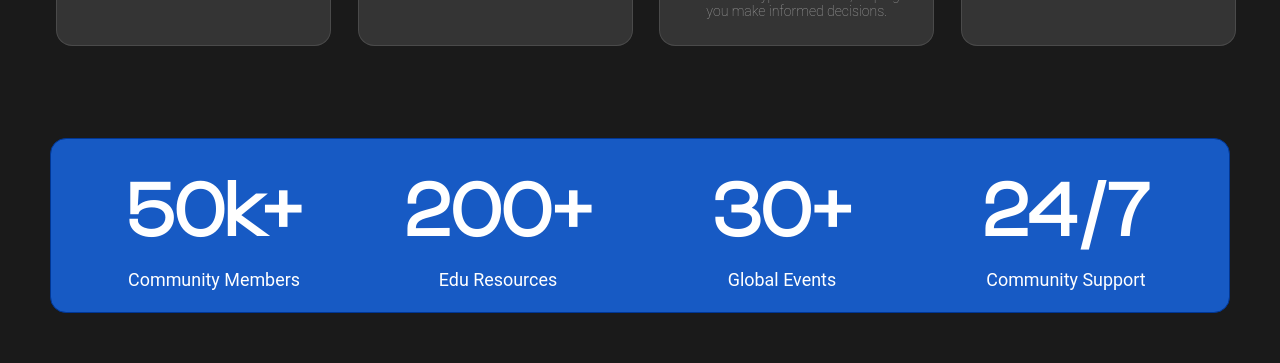
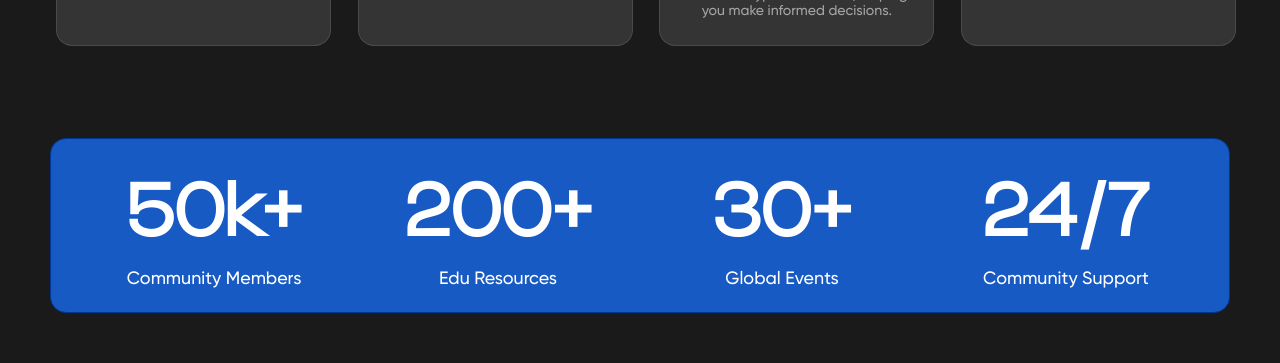
Before and after one commit to SOUMYA-M-dot/CareerX-supreme-hackathon, a React (Vite) app in the folder Frontend/: page / in a window 1280 px wide. Shown: the part 1380-1743 px from the top of the page. Built offline with nearby package versions, Linux system fonts and the light colour scheme; no server answers.

Commit message:
changed the font

```diff
--- a/Frontend/src/components/homeComponent/SuCard.jsx
+++ b/Frontend/src/components/homeComponent/SuCard.jsx
@@ -3,8 +3,8 @@ import React from 'react'
 const SuCard = ({no,text}) => {
   return (
     <div className=' flex flex-col items-center'>
-      <h1 className='hero-text font-extrabold text-white text-[11vw] lg:text-[5.6vw]'>{no}</h1>
-      <h6 className='text-center text-[3.5vw] lg:text-[1.4vw] text-white leading-none'>{text}</h6>
+      <h1 className='hero-text font-extrabold text-[11vw] lg:text-[5.6vw]'>{no}</h1>
+      <h6 className='text-center text-[3.5vw] lg:text-[1.4vw] leading-none'>{text}</h6>
     </div>
   )
 }
--- a/Frontend/src/components/homeComponent/WhyHome.jsx
+++ b/Frontend/src/components/homeComponent/WhyHome.jsx
@@ -55,7 +55,7 @@ const WhyHome = ({ data }) => {
           <WhyHomeCard key={index} {...card} />
         ))}
       </div>
-      <div className="grid grid-cols-2 lg:grid-cols-4 gap-[3vw] lg:gap-[3vw] p-4 lg:p-6 py-8 lg:py-6 lg:px-10 bg-[#1761D6]/90 w-[97%] rounded-2xl border border-[#003694] mt-[5vw]">
+      <div className="grid grid-cols-2 lg:grid-cols-4 gap-[3vw] lg:gap-[3vw] p-4 lg:p-6 py-8 lg:py-6 lg:px-10 bg-[#1761D6]/90 text-white w-[97%] rounded-2xl border border-[#003694] mt-[5vw]">
         {suCard.map((card, index) => (
           <SuCard key={index} {...card} />
         ))}
--- a/Frontend/src/index.css
+++ b/Frontend/src/index.css
@@ -5,10 +5,15 @@
   src: url(./assets/fonts/Nohemi-Font/Nohemi-Light-BF6438cc5899919.ttf);
 }
 
+@font-face {
+  font-family: Gilroy;
+  src: url(./assets/fonts/Gilroy-Medium_eHDK2RllDd.ttf);
+}
+
 body{
   background-color: #1A1A1A;
   padding-top: 5vw;
-  font-family: Roboto;
+  font-family: Gilroy;
 }
 
 .hero-text{
```
Also changed, not shown: Frontend/src/assets/fonts/Gilroy-Medium_eHDK2RllDd.ttf (added).
